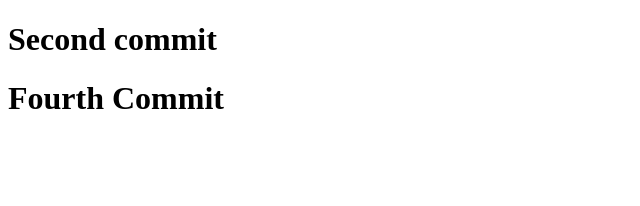
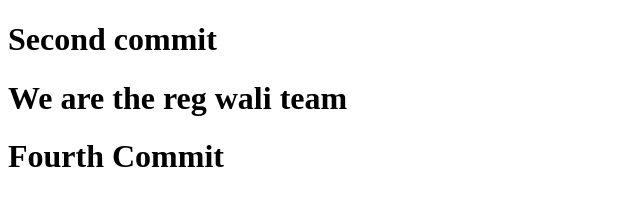
Before and after one commit to Nitsin/hotstar-demo, a plain HTML site: page index.html in a window 1280 px wide. Shown: the whole page, without its empty margins (0-640 px from the left). Drawn offline with Linux system fonts and the light colour scheme.

Commit message:
Fifth master commit

```diff
--- a/index.html
+++ b/index.html
@@ -6,7 +6,10 @@
 <body>
 
 	<h1>Second commit</h1>
+	<h1>We are the reg wali team</h1>
 	<h1>Fourth Commit</h1>
+
+
 
 </body>
 </html>
```
